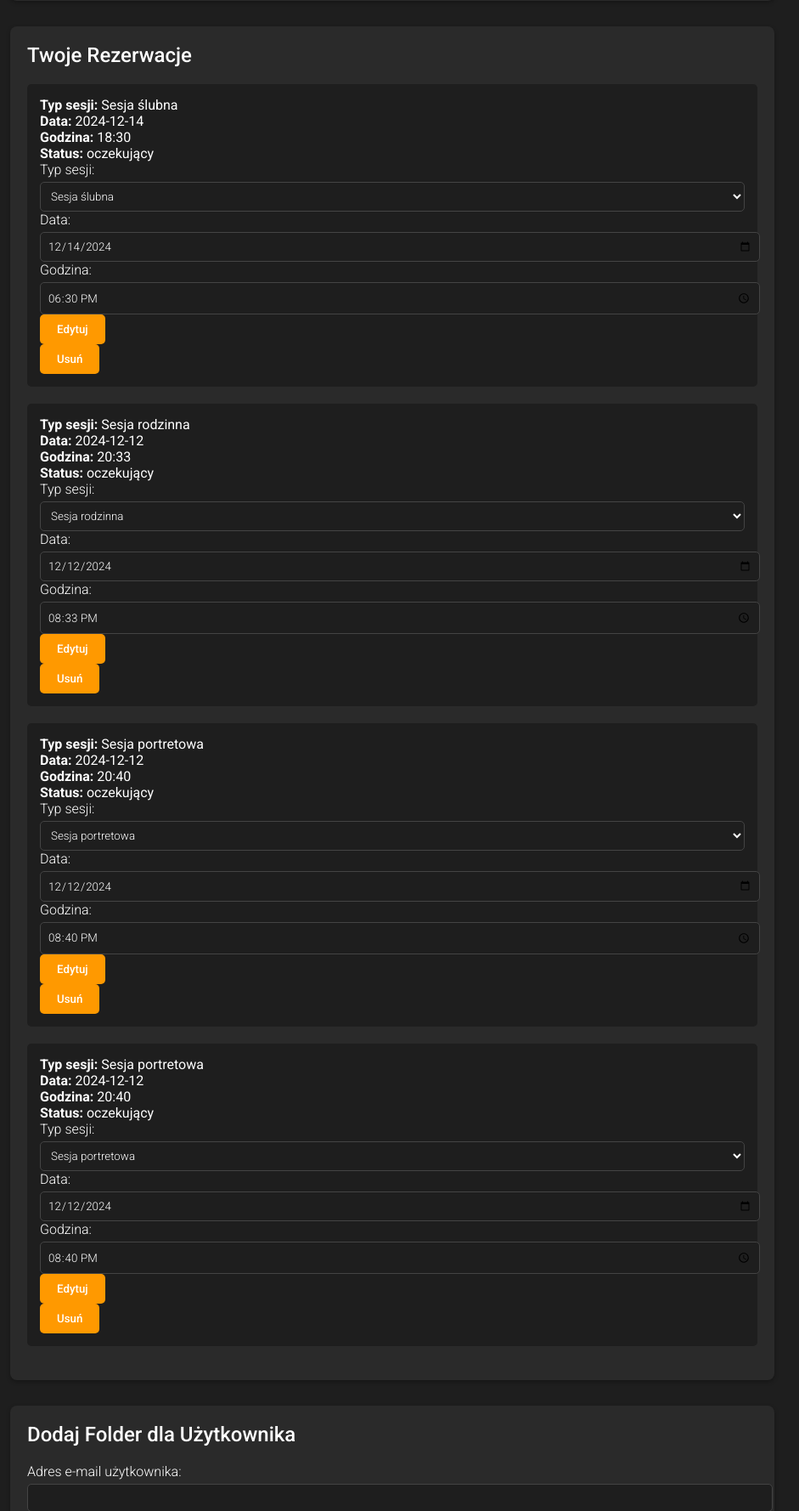
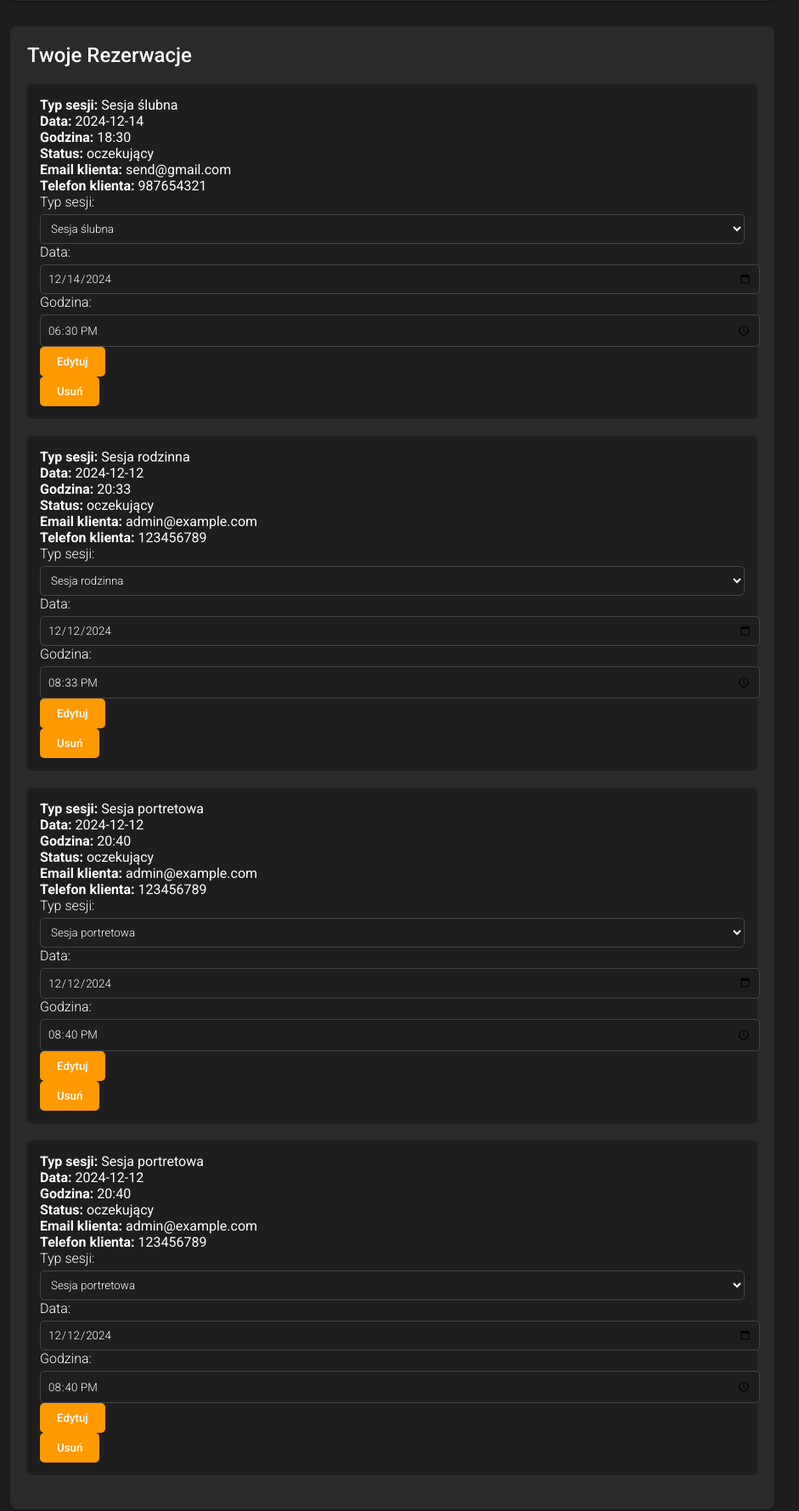
Before and after one commit to szymonsender/Strona_Fotograf, a Flask app: page /client_panel in a window 1280 px wide. Shown: the part 581-2359 px from the top of the page at 85% size, without its empty margins (178-1119 px from the left). Run offline with Flask 3, Linux system fonts and the light colour scheme; a user stored in the database is signed in; data comes from the database, SQL or seed files in the repository; both versions use the stored data as it was after the commit.

Commit message:
Poprawa danych przy wyświetlaniu rezerwacji

```diff
--- a/app.py
+++ b/app.py
@@ -194,11 +194,22 @@ def client_panel():
     user = conn.execute('SELECT * FROM users WHERE id = ?', (user_id,)).fetchone()
 
     if user['is_admin']:
-        bookings = conn.execute('SELECT * FROM rezerwacje').fetchall()
+        bookings = conn.execute('''
+            SELECT r.*, u.email as user_email, u.numer_telefonu as user_phone
+            FROM rezerwacje r
+            JOIN users u ON r.uzytkownik_id = u.id
+        ''').fetchall()
+
         folders = conn.execute(
             'SELECT f.id AS folder_id, f.nazwa_folderu, f.link_do_folderu, u.email AS user_email, u.username AS user_username FROM foldery f JOIN users u ON f.uzytkownik_id = u.id').fetchall()
     else:
-        bookings = conn.execute('SELECT * FROM rezerwacje WHERE uzytkownik_id = ?', (user_id,)).fetchall()
+        bookings = conn.execute('''
+            SELECT r.*, u.email as user_email, u.numer_telefonu as user_phone
+            FROM rezerwacje r
+            JOIN users u ON r.uzytkownik_id = u.id
+            WHERE u.id = ?
+        ''', (user_id,)).fetchall()
+
         folders = conn.execute('SELECT * FROM foldery WHERE uzytkownik_id = ?', (user_id,)).fetchall()
 
     conn.close()
--- a/templates/client_panel.html
+++ b/templates/client_panel.html
@@ -52,6 +52,10 @@
                     <strong>Godzina:</strong> {{ booking['godzina'] }}<br>
                     <strong>Status:</strong> {{ booking['status'] }}<br>
 
+                    <!-- Dodane informacje o kliencie -->
+                    <strong>Email klienta:</strong> {{ booking['user_email'] }}<br>
+                    <strong>Telefon klienta:</strong> {{ booking['user_phone'] }}<br>
+
                     <form action="/edit_booking" method="POST">
                         <input type="hidden" name="booking_id" value="{{ booking['id'] }}">
                         <label for="session_type_{{ booking['id'] }}">Typ sesji:</label>
@@ -81,6 +85,7 @@
         <p>Nie masz żadnych rezerwacji.</p>
     {% endif %}
 </section>
+
 
         {% if user['is_admin'] %}
         <section class="add-folder">
```
Also changed, not shown: rezerwacja_sesji.db. Lines whose indentation alone changed are shown as unchanged.
